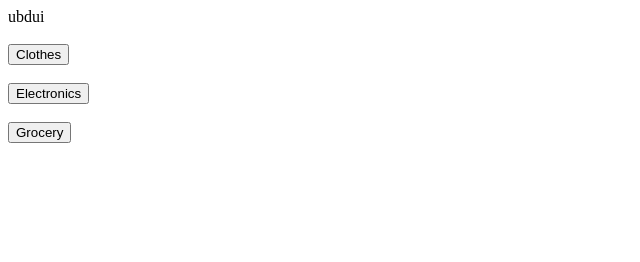
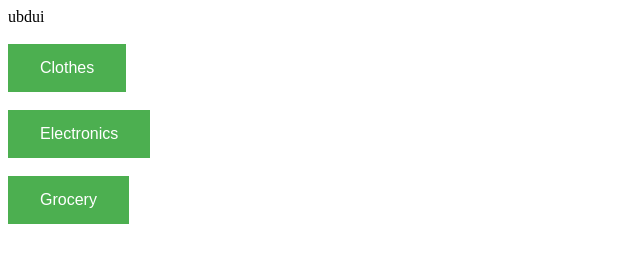
Before and after one commit to Abhishek-Koti/Abhishek-Koti.github.io, a plain HTML site: page ubdui/index.html in a window 1280 px wide. Shown: the whole page, without its empty margins (0-640 px from the left). Drawn offline with Linux system fonts and the light colour scheme.

Commit message:
Update index.html

```diff
--- a/ubdui/index.html
+++ b/ubdui/index.html
@@ -1,4 +1,8 @@
+<link rel="stylesheet" href="i.css">
+
+
 ubdui<br><br>
+
 <button>Clothes</button><br><br>
 <button>Electronics</button><br><br>
 <button>Grocery</button>
```
